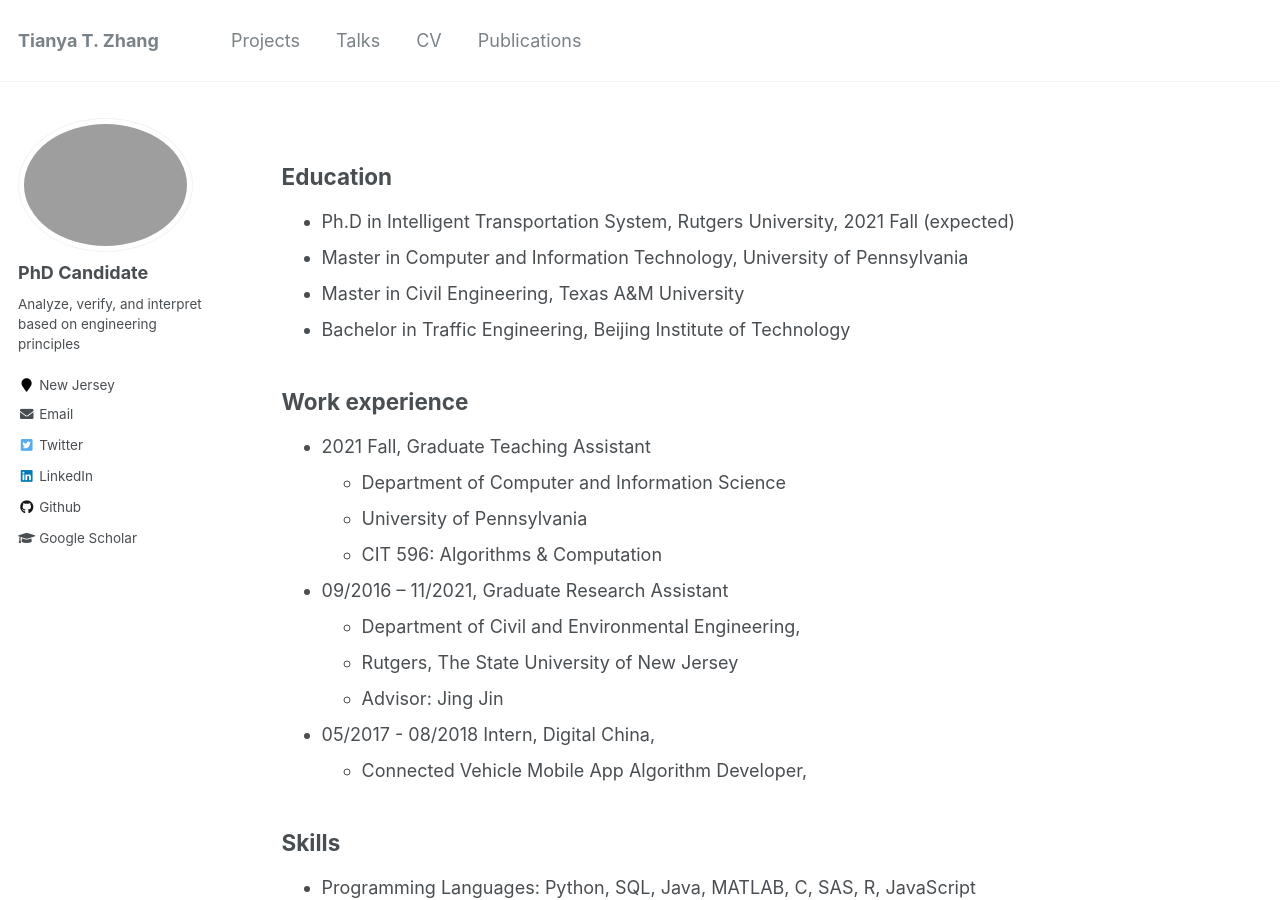
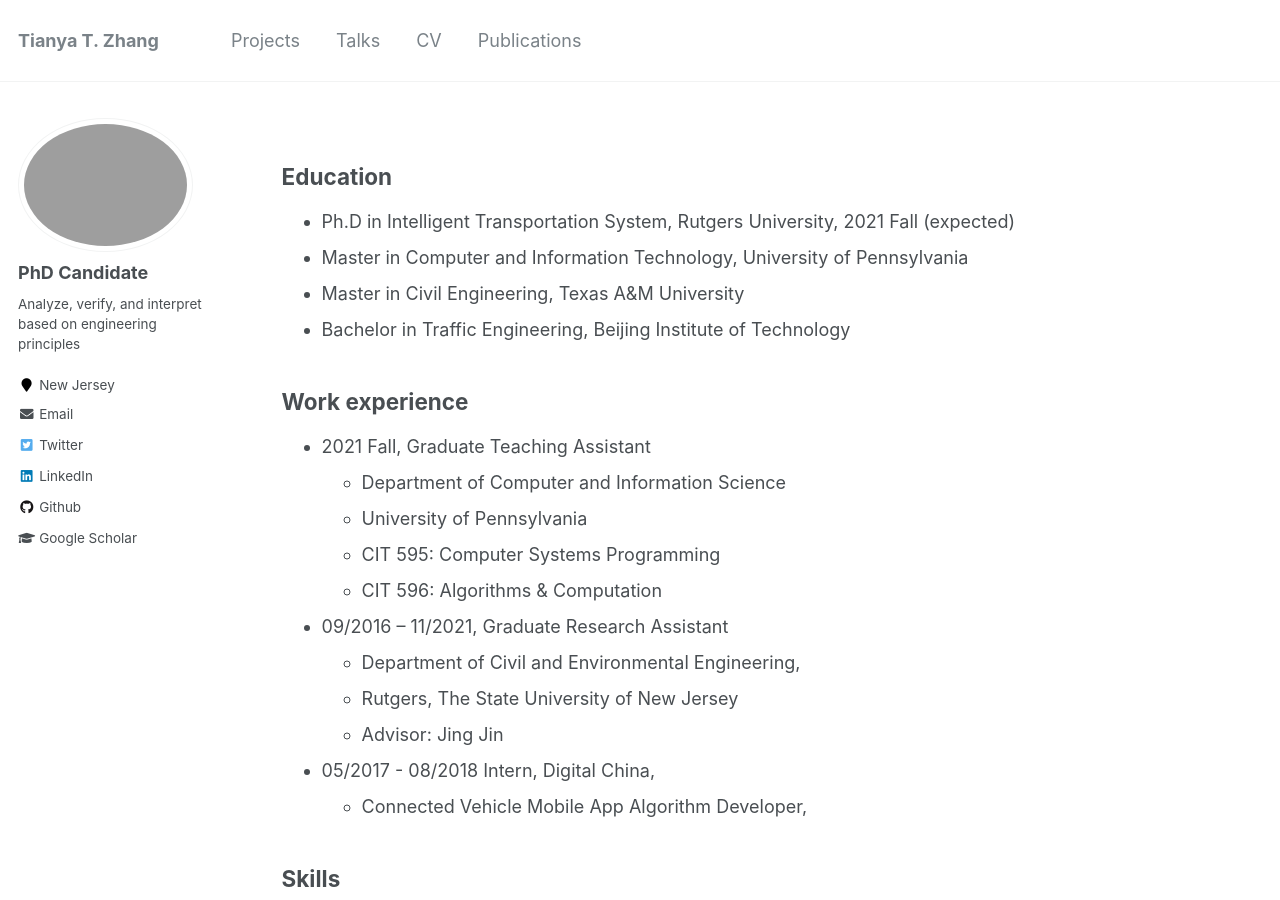
Before and after one commit to TeRyZh/Website, a Jekyll site: the page built from _pages/cv.md, in a window 1280 px wide and 900 px high. Built offline with Jekyll 4.4.1, drawn with Linux system fonts in a browser that asks for light colours.

Commit message:
Update cv.md

```diff
--- a/_pages/cv.md
+++ b/_pages/cv.md
@@ -21,6 +21,7 @@ Work experience
 * 2021 Fall, Graduate Teaching Assistant
   * Department of Computer and Information Science
   * University of Pennsylvania
+  * CIT 595: Computer Systems Programming
   * CIT 596: Algorithms & Computation
 * 09/2016 – 11/2021, Graduate Research Assistant
   * Department of Civil and Environmental Engineering,
```
